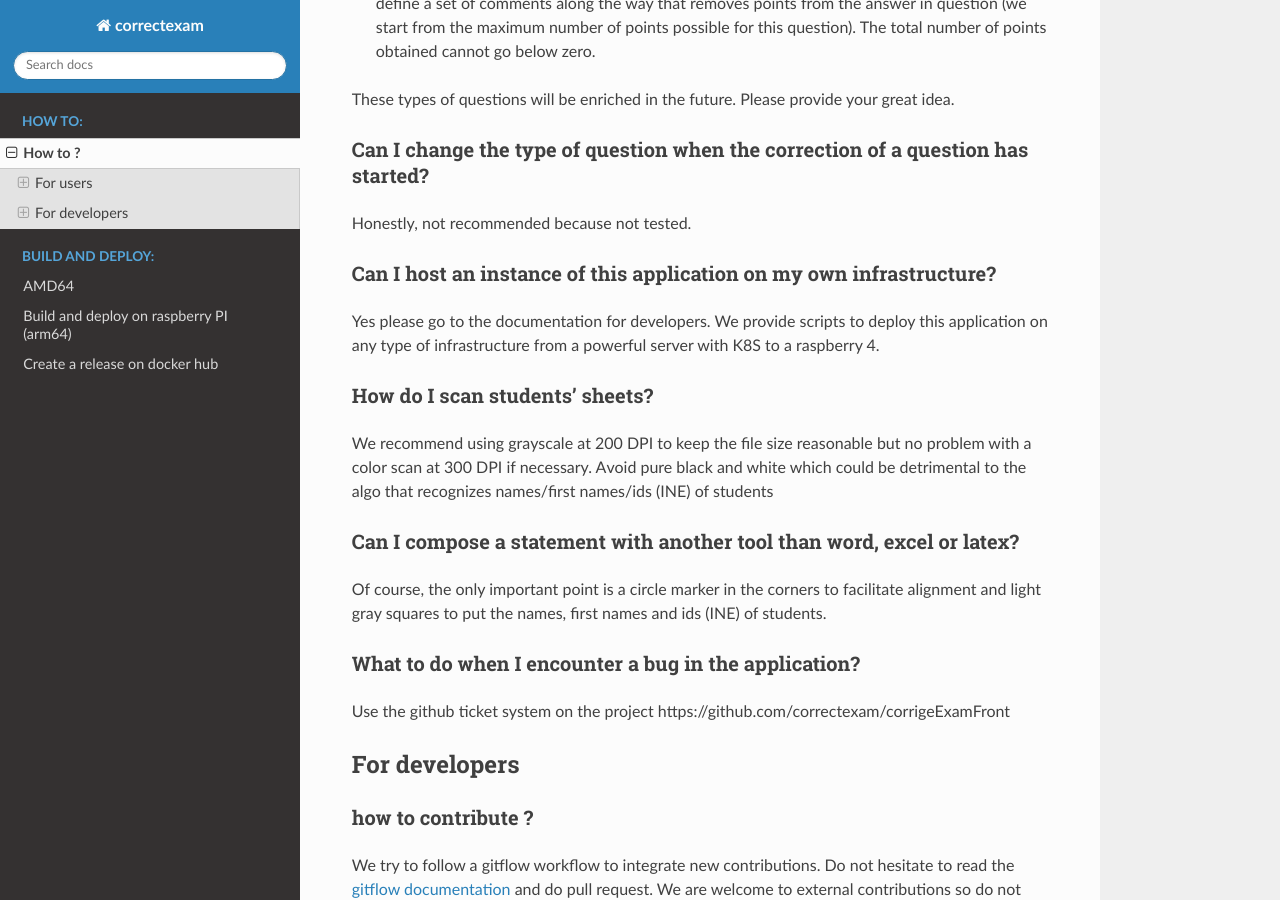
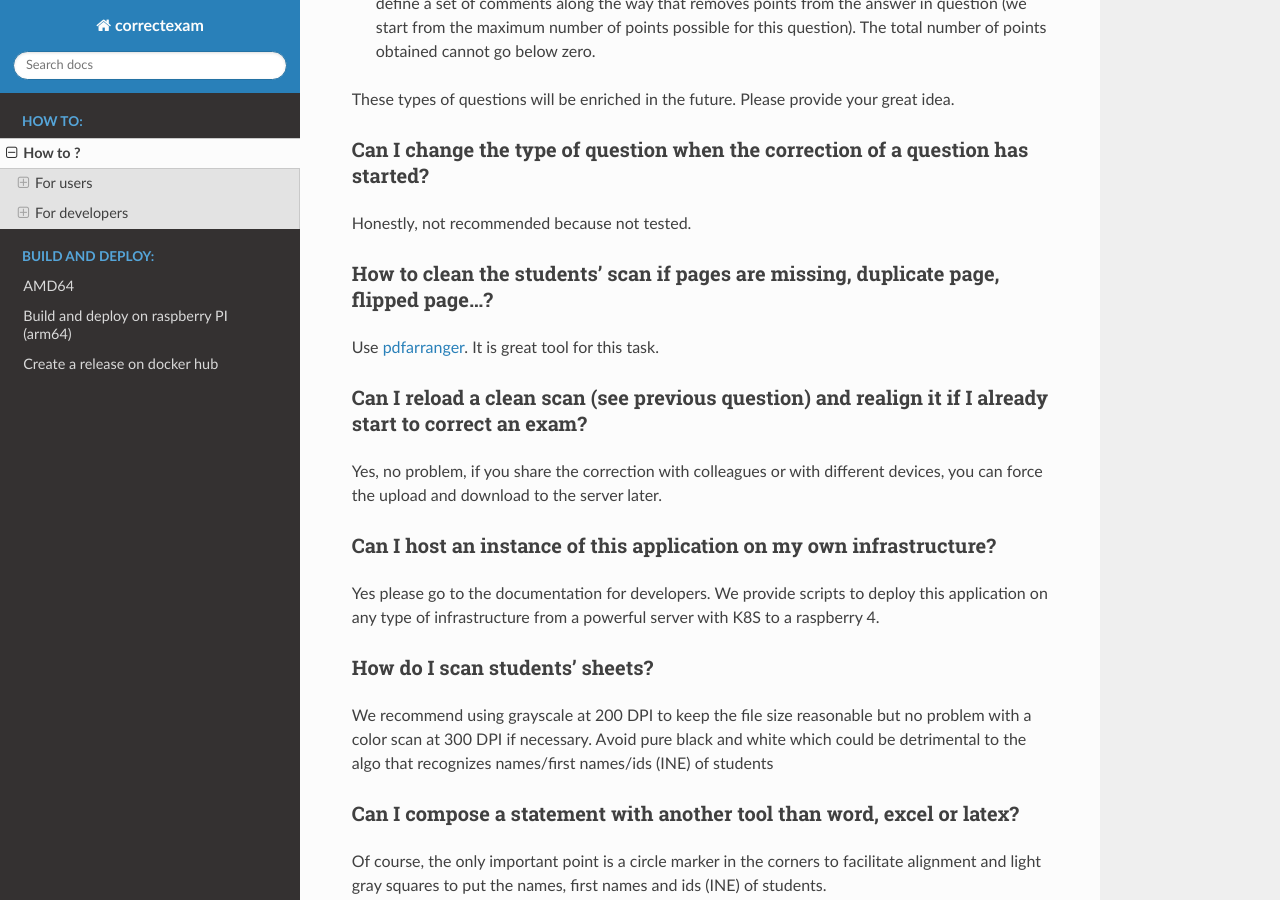
Before and after one commit to correctexam/documentation, a Sphinx documentation site: the page built from docs/source/faq.md, in a window 1280 px wide and 900 px high, scrolled down 3638 px. Built offline with Sphinx 7.4.7 and the Read the Docs theme 2.0.0, drawn with Linux system fonts in a browser that asks for light colours.

Commit message:
update faq

```diff
--- a/docs/source/faq.md
+++ b/docs/source/faq.md
@@ -65,7 +65,13 @@ These types of questions will be enriched in the future. Please provide your gre
 
 Honestly, not recommended because not tested.
 
+### How to clean the students' scan if pages are missing, duplicate page, flipped page...?
 
+Use [pdfarranger](https://github.com/pdfarranger/pdfarranger). It is great tool for this task.
+
+### Can I reload a clean scan (see previous question) and realign it if I already start to correct an exam?
+
+Yes, no problem, if you share the correction with colleagues or with different devices, you can force the upload and download to the server later.
 ### Can I host an instance of this application on my own infrastructure?
 
 Yes please go to the documentation for developers. We provide scripts to deploy this application on any type of infrastructure from a powerful server with K8S to a raspberry 4.
```
